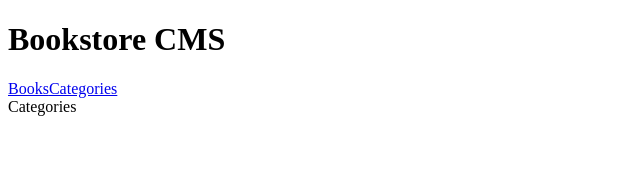
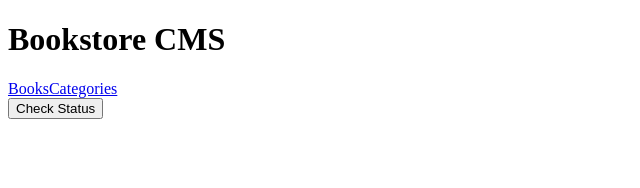
Before and after one commit to Vgonma/bookstore, a React (Vite) app: page /categories in a window 1280 px wide. Shown: the top 188 px of the page, without its empty margins (0-640 px from the left). Built offline with nearby package versions, Linux system fonts and the light colour scheme.

Commit message:
Add button to Categories component

```diff
--- a/src/components/Categories.jsx
+++ b/src/components/Categories.jsx
@@ -1,5 +1,9 @@
 import React from 'react';
 
 export default function Categories() {
-  return <div>Categories</div>;
+  return (
+    <div>
+      <button type="button">Check Status</button>
+    </div>
+  );
 }
```
